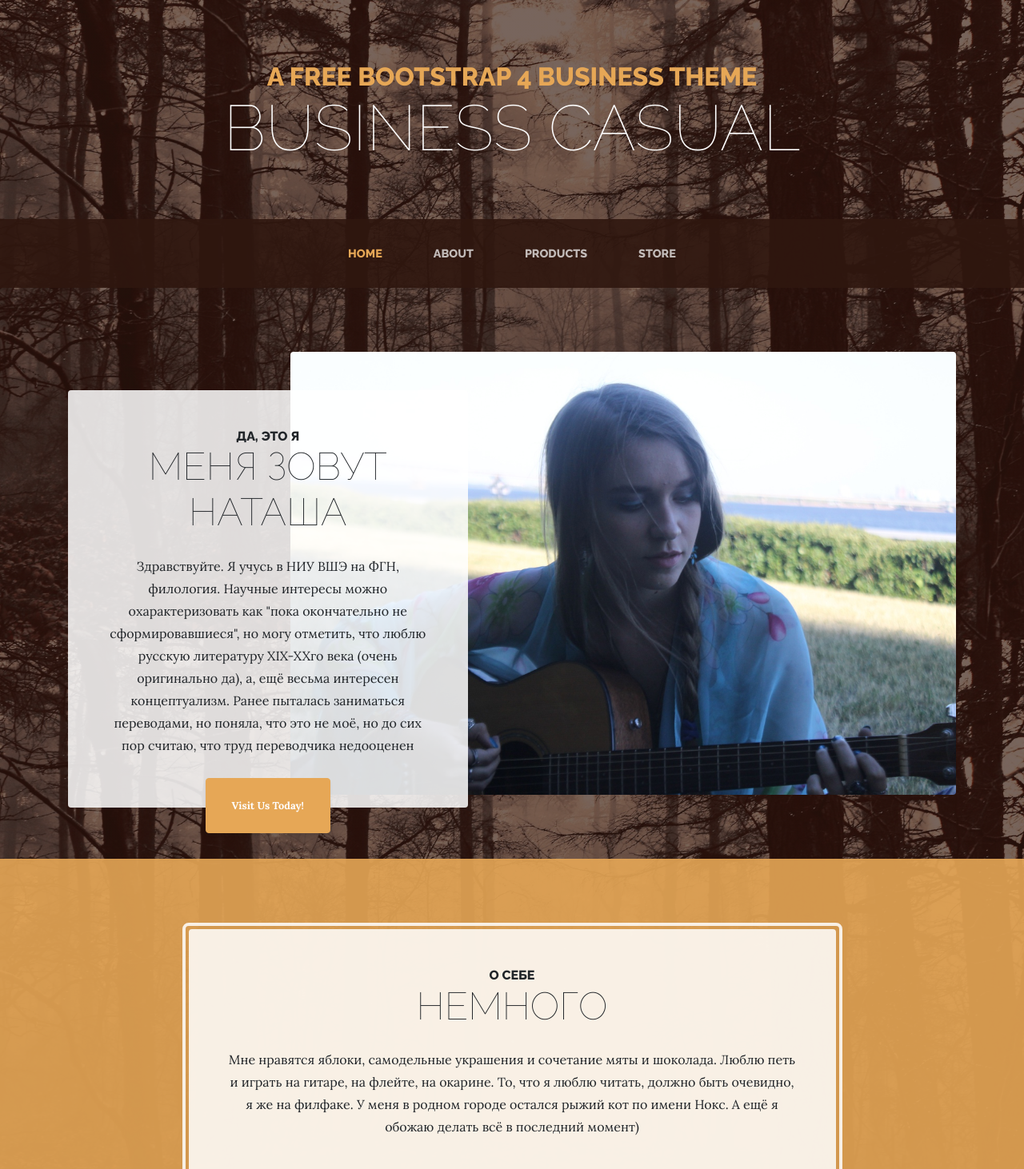
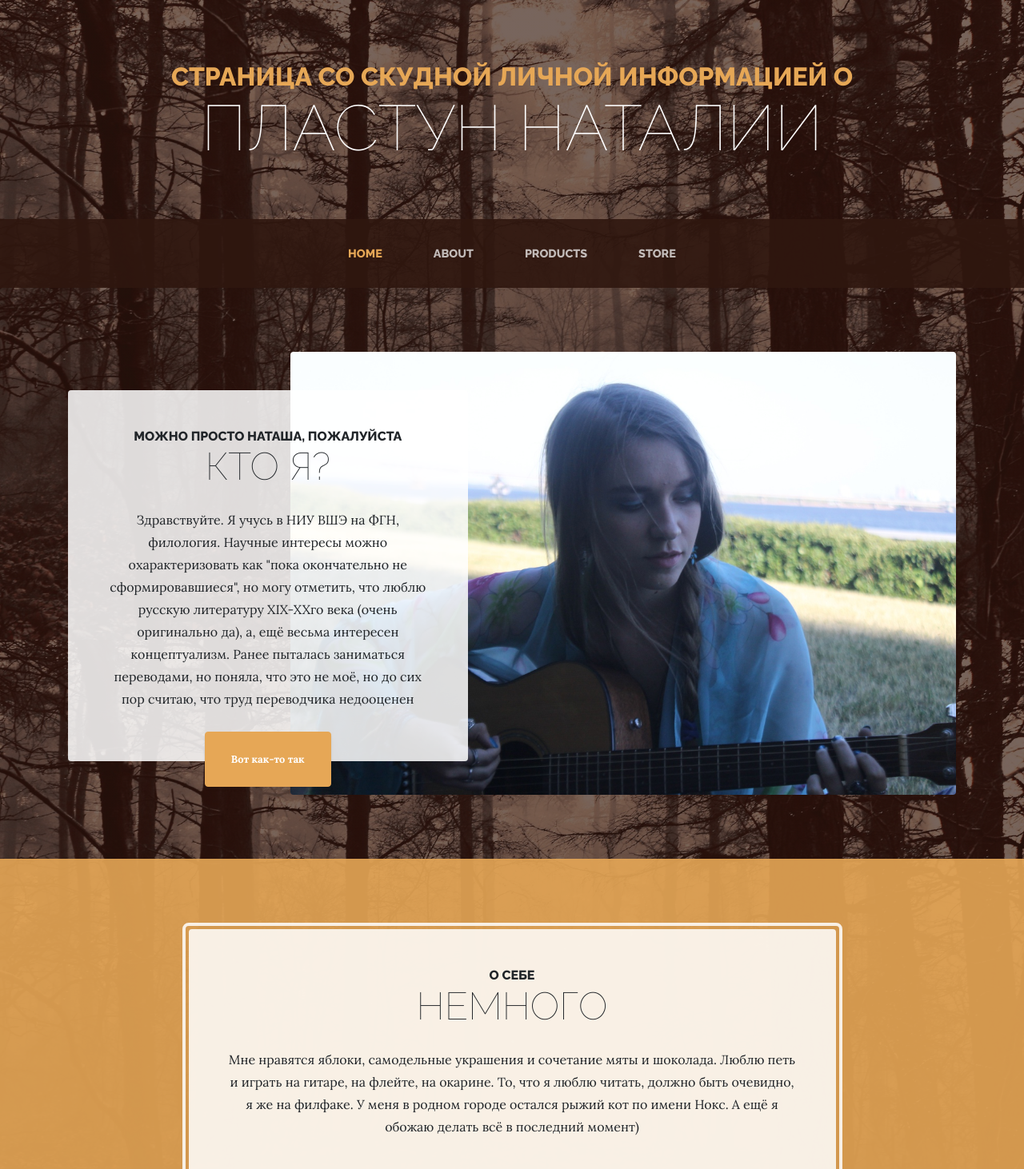
Before and after one commit to utttar/utttar.github.io, a website: page index.html in a window 1280 px wide. Shown: the top 1462 px of the page at 80% size. Drawn offline with Linux system fonts and the light colour scheme.

Commit message:
Update index.html

```diff
--- a/index.html
+++ b/index.html
@@ -25,8 +25,8 @@
 <body>
 
   <h1 class="site-heading text-center text-white d-none d-lg-block">
-    <span class="site-heading-upper text-primary mb-3">A Free Bootstrap 4 Business Theme</span>
-    <span class="site-heading-lower">Business Casual</span>
+    <span class="site-heading-upper text-primary mb-3">Страница со скудной личной информацией о</span>
+    <span class="site-heading-lower">Пластун Наталии </span>
   </h1>
 
   <!-- Navigation -->
@@ -63,12 +63,12 @@
         <img class="intro-img img-fluid mb-3 mb-lg-0 rounded" src="img/intro.jpg" alt="">
         <div class="intro-text left-0 text-center bg-faded p-5 rounded">
           <h2 class="section-heading mb-4">
-            <span class="section-heading-upper">да, это я</span>
-            <span class="section-heading-lower">Меня зовут Наташа</span>
+            <span class="section-heading-upper">можно просто Наташа, пожалуйста</span>
+            <span class="section-heading-lower">Кто я?</span>
           </h2>
           <p class="mb-3"> Здравствуйте. Я учусь в НИУ ВШЭ на ФГН, филология. Научные интересы можно охарактеризовать как "пока окончательно не сформировавшиеся", но могу отметить, что люблю русскую литературу XIX-XXго века (очень оригинально да), а, ещё весьма интересен концептуализм. Ранее пыталась заниматься переводами, но поняла, что это не моё, но до сих пор считаю, что труд переводчика недооценен  </p>
           <div class="intro-button mx-auto">
-            <a class="btn btn-primary btn-xl" href="#">Visit Us Today!</a>
+            <a class="btn btn-primary btn-xl" href="#">Вот как-то так</a>
           </div>
         </div>
       </div>
```
